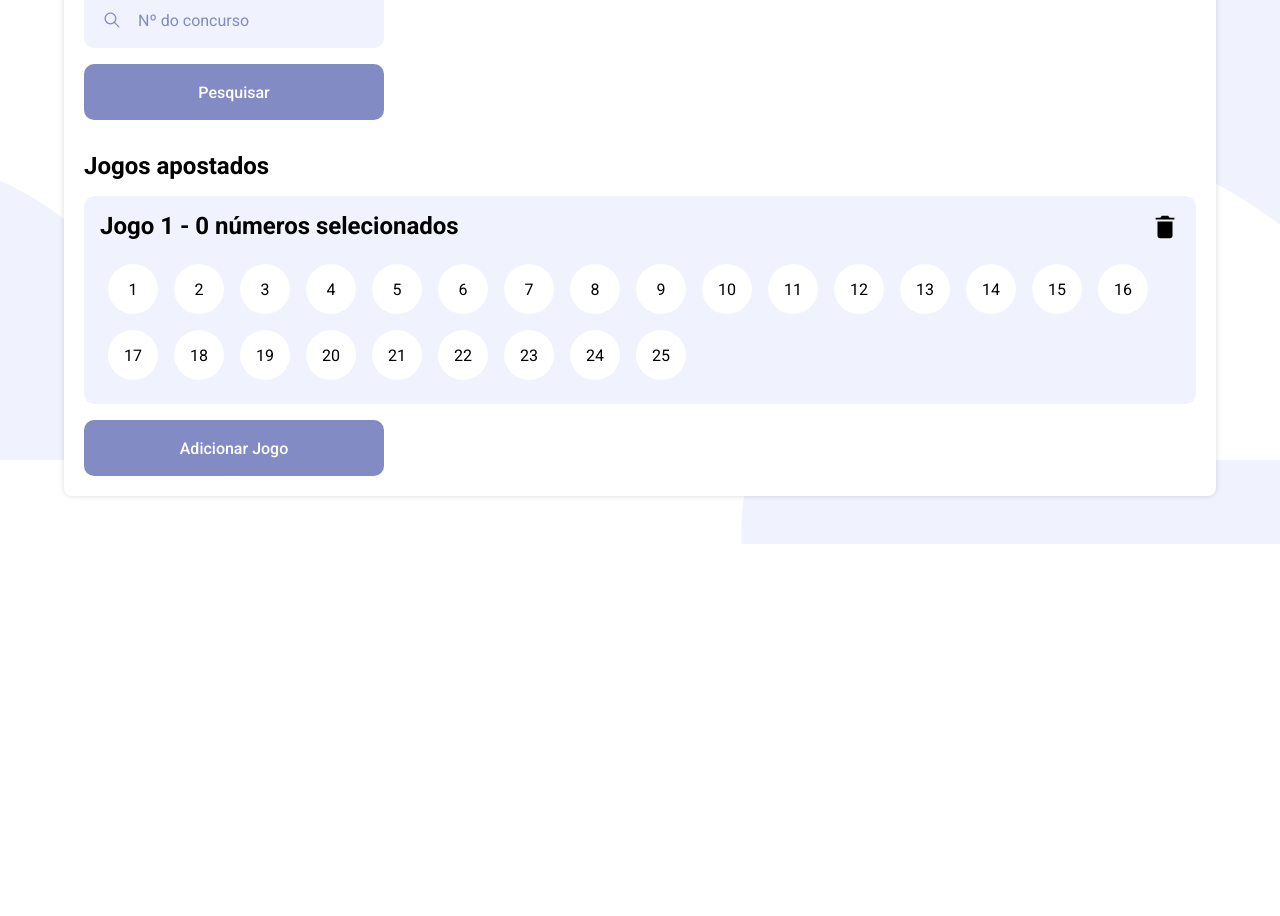
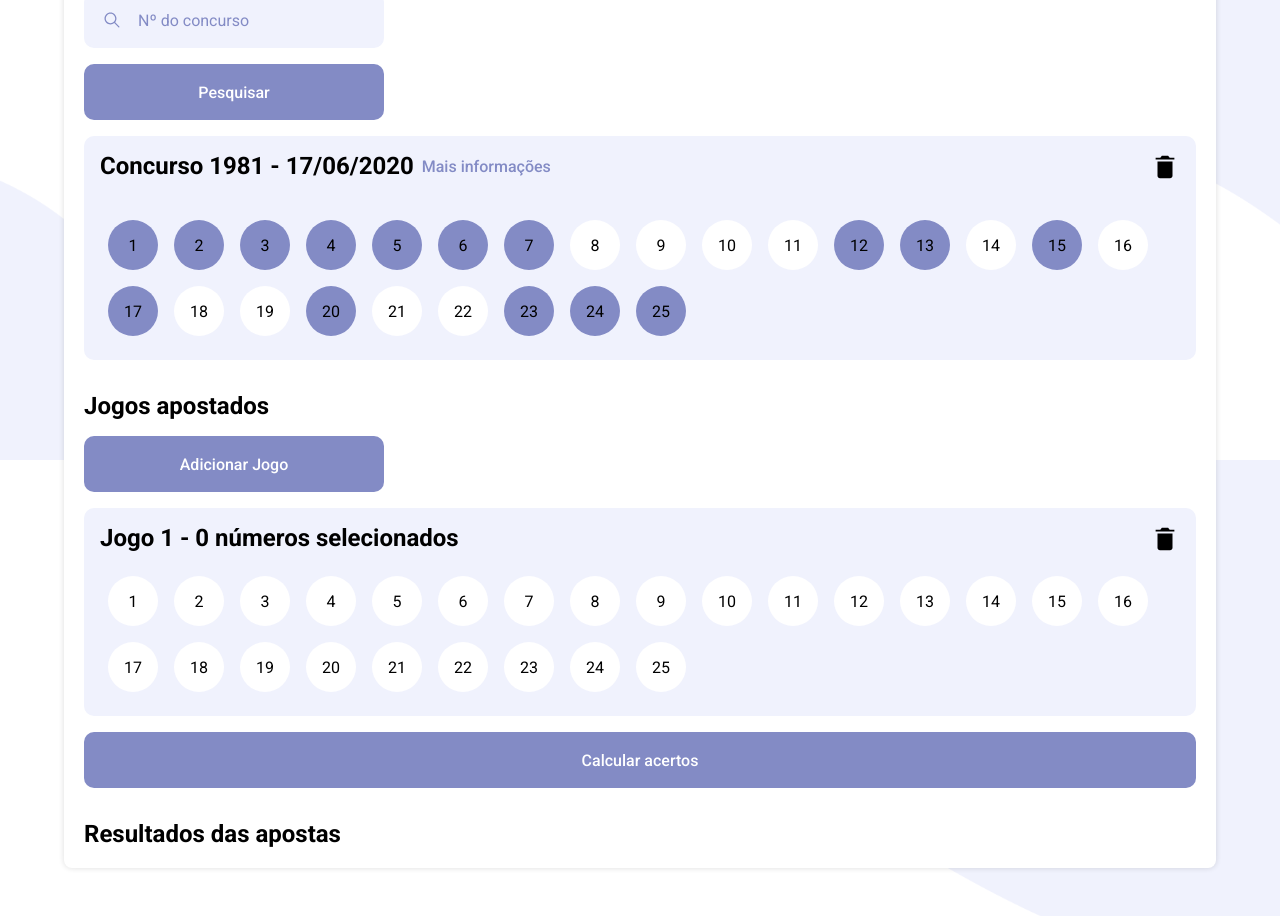
Before and after one commit to ChrisHenriqueOliveira/my-bets, a React (Create React App) app: page / in a window 1280 px wide. Shown: the part 340-1256 px from the top of the page. Before the commit the page ends 884 px from the top, so only its background shows below. Built offline with nearby package versions, Linux system fonts and the light colour scheme.

Commit message:
add: calculation of accuracy function

```diff
--- a/package.json
+++ b/package.json
@@ -25,6 +25,7 @@
     "react-router-dom": "^5.1.2",
     "react-scripts": "3.4.1",
     "react-spring": "^8.0.27",
+    "react-toastify": "^6.0.5",
     "rxjs": "^6.5.5",
     "styled-components": "^5.1.0",
     "typescript": "~3.7.2",
--- a/src/pages/Home/index.tsx
+++ b/src/pages/Home/index.tsx
@@ -2,11 +2,11 @@
 /* eslint-disable react/no-array-index-key */
 import React, { useState, useCallback } from 'react';
 
+import { ToastContainer, toast } from 'react-toastify';
+import 'react-toastify/dist/ReactToastify.css';
 import { parseISO, format } from 'date-fns';
 import { IoMdTrash, IoIosSearch } from 'react-icons/io';
 // import { string } from 'yup';
-import { string } from 'yup';
-import Menu from '../../components/Menu';
 
 import {
   Container,
@@ -20,10 +20,12 @@ import {
   GameInfo,
   BetContainer,
   ItemValue,
+  BetResults,
 } from './styles';
 import Button from '../../components/Button';
+import Menu from '../../components/Menu';
 
-interface Results {
+interface GameResults {
   gamenumber: string;
   results: string[];
   date: string;
@@ -34,34 +36,45 @@ interface Results {
   onzeacertos: string;
 }
 
+interface BetResults {
+  game: string;
+  hits: string;
+}
+
 const Home: React.FC = () => {
   const [myBets, setMyBets] = useState([[]]);
-  const [resultGames, setResultGames] = useState<Results[]>([
+  const [resultGames, setResultGames] = useState<GameResults[]>([
+    {
+      gamenumber: '1981',
+      results: [
+        '01',
+        '02',
+        '03',
+        '04',
+        '05',
+        '06',
+        '07',
+        '12',
+        '13',
+        '15',
+        '17',
+        '20',
+        '23',
+        '24',
+        '25',
+      ],
+      date: '17/06/2020',
+      quinzeacertos: `5 ganhadores - R$430519.74`,
+      quatorzeacertos: `5 ganhadores - R$430519.74`,
+      trezeacertos: `5 ganhadores - R$430519.74`,
+      dozeacertos: `5 ganhadores - R$430519.74`,
+      onzeacertos: `5 ganhadores - R$430519.74`,
+    },
+  ]);
+  const [betResults, setBetResults] = useState<BetResults[]>([
     // {
-    //   gamenumber: '1981',
-    //   results: [
-    //     '01',
-    //     '02',
-    //     '03',
-    //     '04',
-    //     '05',
-    //     '06',
-    //     '07',
-    //     '12',
-    //     '13',
-    //     '15',
-    //     '17',
-    //     '20',
-    //     '23',
-    //     '24',
-    //     '25',
-    //   ],
-    //   date: '17/06/2020',
-    //   quinzeacertos: `5 ganhadores - R$430519.74`,
-    //   quatorzeacertos: `5 ganhadores - R$430519.74`,
-    //   trezeacertos: `5 ganhadores - R$430519.74`,
-    //   dozeacertos: `5 ganhadores - R$430519.74`,
-    //   onzeacertos: `5 ganhadores - R$430519.74`,
+    //   game: 'Jogo 1 & Concurso 1981:',
+    //   hits: '8 acertos',
     // },
   ]);
 
@@ -73,6 +86,53 @@ const Home: React.FC = () => {
 
   // RESULTS CONTROLLERS =========================================================
 
+  const handleBetAccuracy = useCallback(() => {
+    const allBetsResults = [];
+
+    const betsLength = myBets.length;
+    const resultsLength = resultGames.length;
+
+    for (let i = 0; i < betsLength; i++) {
+      if (myBets[i].length < 15) {
+        toast.error('❌ Selecione 15 valores em cada jogo!', {
+          position: 'top-right',
+          autoClose: 5000,
+          hideProgressBar: false,
+          closeOnClick: true,
+          pauseOnHover: true,
+          draggable: true,
+          progress: undefined,
+        });
+        return;
+      }
+    }
+
+    for (let i = 0; i < resultsLength; i++) {
+      for (let j = 0; j < betsLength; j++) {
+        let hits = 0;
+
+        for (let k = 0; k < resultGames[i].results.length; k++) {
+          const currentResultValue = parseInt(
+            resultGames[i].results[k],
+            10,
+          ).toString();
+          if (myBets[j].includes(currentResultValue as never)) {
+            hits++;
+          }
+        }
+
+        const newBetResult = {
+          game: `Jogo ${j + 1} no concurso ${resultGames[i].gamenumber}:`,
+          hits: `${hits} acertos.`,
+        };
+
+        allBetsResults.push(newBetResult);
+      }
+    }
+
+    setBetResults(allBetsResults);
+  }, [myBets, resultGames]);
+
   const handleSearchGame = useCallback(() => {
     const repeatedResult = resultGames.filter(
       item => item.gamenumber === gameId,
@@ -83,7 +143,7 @@ const Home: React.FC = () => {
       )
         .then(response => response.json())
         .then(data => {
-          const newGame: Results = {
+          const newGame: GameResults = {
             gamenumber: gameId,
             results: data.dezenas,
             date: format(parseISO(data.data_concurso), 'dd/MM/yyyy'),
@@ -135,7 +195,7 @@ const Home: React.FC = () => {
       const betsVector = myBets;
       const currentVector = betsVector[index];
 
-      if (betsVector.length > 0 && currentVector.length < 15) {
+      if (betsVector.length > 0) {
         const currentValue: never = value.toString() as never;
         const existInBetList = myBets[index].includes(currentValue);
 
@@ -152,7 +212,7 @@ const Home: React.FC = () => {
           betsVector[index] = filteredVector;
 
           setMyBets(betsVector);
-        } else {
+        } else if (currentVector.length < 15) {
           currentVector.push(currentValue);
 
           betsVector[index] = currentVector;
@@ -233,11 +293,13 @@ const Home: React.FC = () => {
                         onKeyDown={() =>
                           setGameInfoOpened(
                             gameInfoOpened === '' ? index.toString() : '',
-                          )}
+                          )
+                        }
                         onClick={() =>
                           setGameInfoOpened(
                             gameInfoOpened === '' ? index.toString() : '',
-                          )}
+                          )
+                        }
                       >
                         Mais informações
                       </span>
@@ -262,7 +324,6 @@ const Home: React.FC = () => {
                       11 acertos: <span>{result.onzeacertos}</span>
                     </h3>
                   </GameInfo>
-                  {console.log(gameInfoOpened)}
                   <div>{renderResultItems(result)}</div>
                 </ResultContainer>
               );
@@ -271,6 +332,8 @@ const Home: React.FC = () => {
 
           <GamesBet>
             <h1>Jogos apostados</h1>
+
+            <Button onClick={handleAddBet}>Adicionar Jogo</Button>
 
             {myBets.map((bet, index) => {
               return (
@@ -288,11 +351,26 @@ const Home: React.FC = () => {
                 </BetContainer>
               );
             })}
+            <Button className="results-button" onClick={handleBetAccuracy}>
+              Calcular acertos
+            </Button>
+          </GamesBet>
 
-            <Button onClick={handleAddBet}>Adicionar Jogo</Button>
-          </GamesBet>
+          <BetResults>
+            <h1>Resultados das apostas</h1>
+
+            {betResults.map((result, index) => (
+              <h2 key={index}>
+                {result.game}
+                <span className={parseInt(result.hits, 10) > 10 ? 'green' : ''}>
+                  {result.hits}
+                </span>
+              </h2>
+            ))}
+          </BetResults>
         </AnimationContainer>
       </Content>
+      <ToastContainer />
     </Container>
   );
 };
--- a/src/pages/Home/styles.ts
+++ b/src/pages/Home/styles.ts
@@ -4,7 +4,6 @@ import { shade } from 'polished';
 interface ItemProps {
   isSelected: boolean;
 }
-
 interface GameInfoProps {
   isOpened: boolean;
 }
@@ -130,8 +129,12 @@ export const GamesBet = styled.div`
     color: #000;
   }
 
-  button {
+  > button {
     max-width: 300px;
+  }
+
+  .results-button {
+    max-width: 100%;
   }
 `;
 
@@ -242,3 +245,32 @@ export const ItemValue = styled.button<ItemProps>`
       background-color: #838bc5;
     `}
 `;
+
+export const BetResults = styled.div`
+  display: flex;
+  margin-top: 32px;
+  flex-direction: column;
+
+  h1 {
+    font: 24px Roboto, sans-serif;
+    font-weight: 700;
+    color: #000;
+  }
+
+  h2 {
+    font: 20px Roboto, sans-serif;
+    margin-top: 16px;
+    font-weight: 500;
+    color: #838bc5;
+
+    span {
+      margin-left: 8px;
+      color: #c53030;
+      font-weight: 500;
+    }
+
+    .green {
+      color: green;
+    }
+  }
+`;
```
Also changed, not shown: 1 other file (tests, documents, lock files or other folders).
